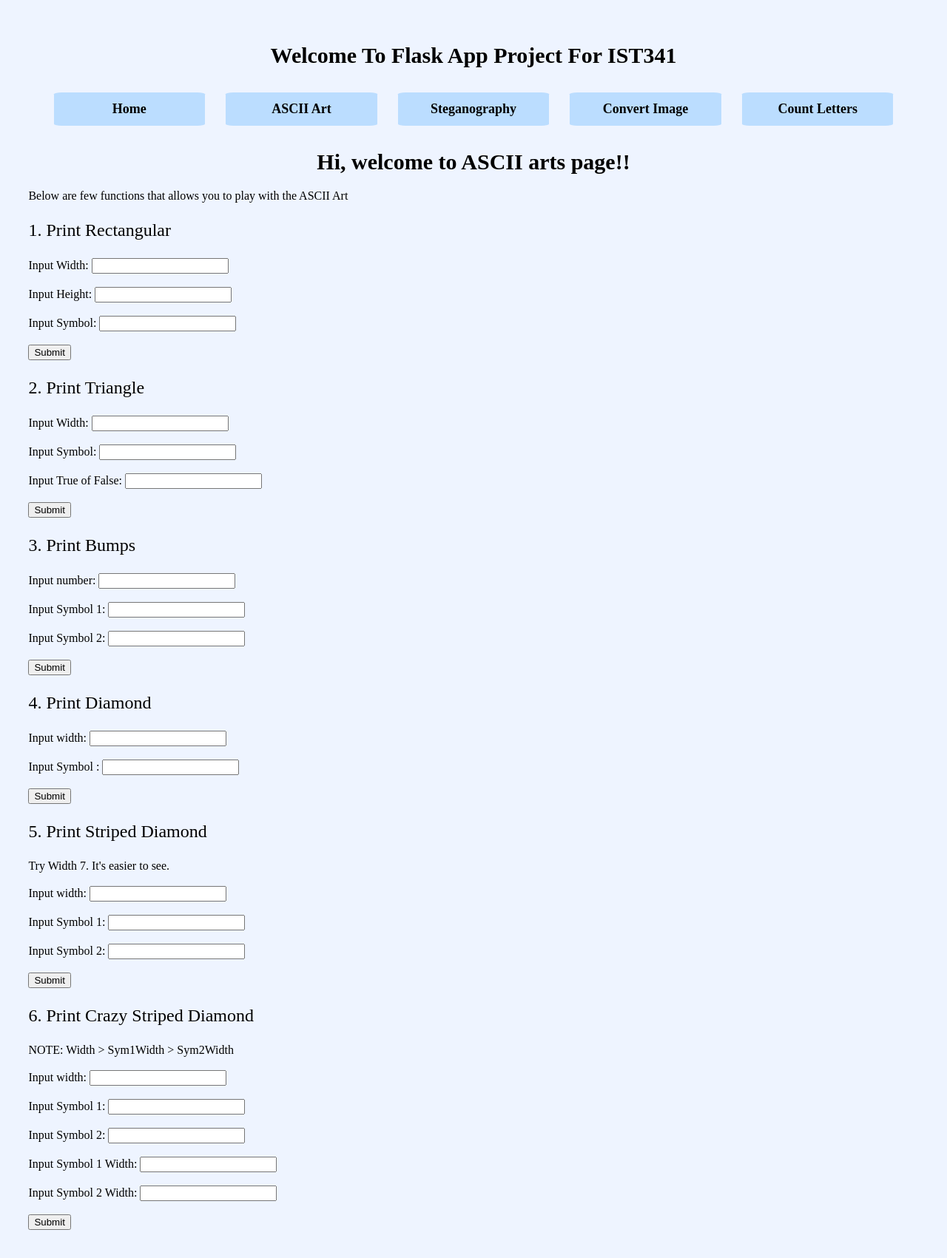
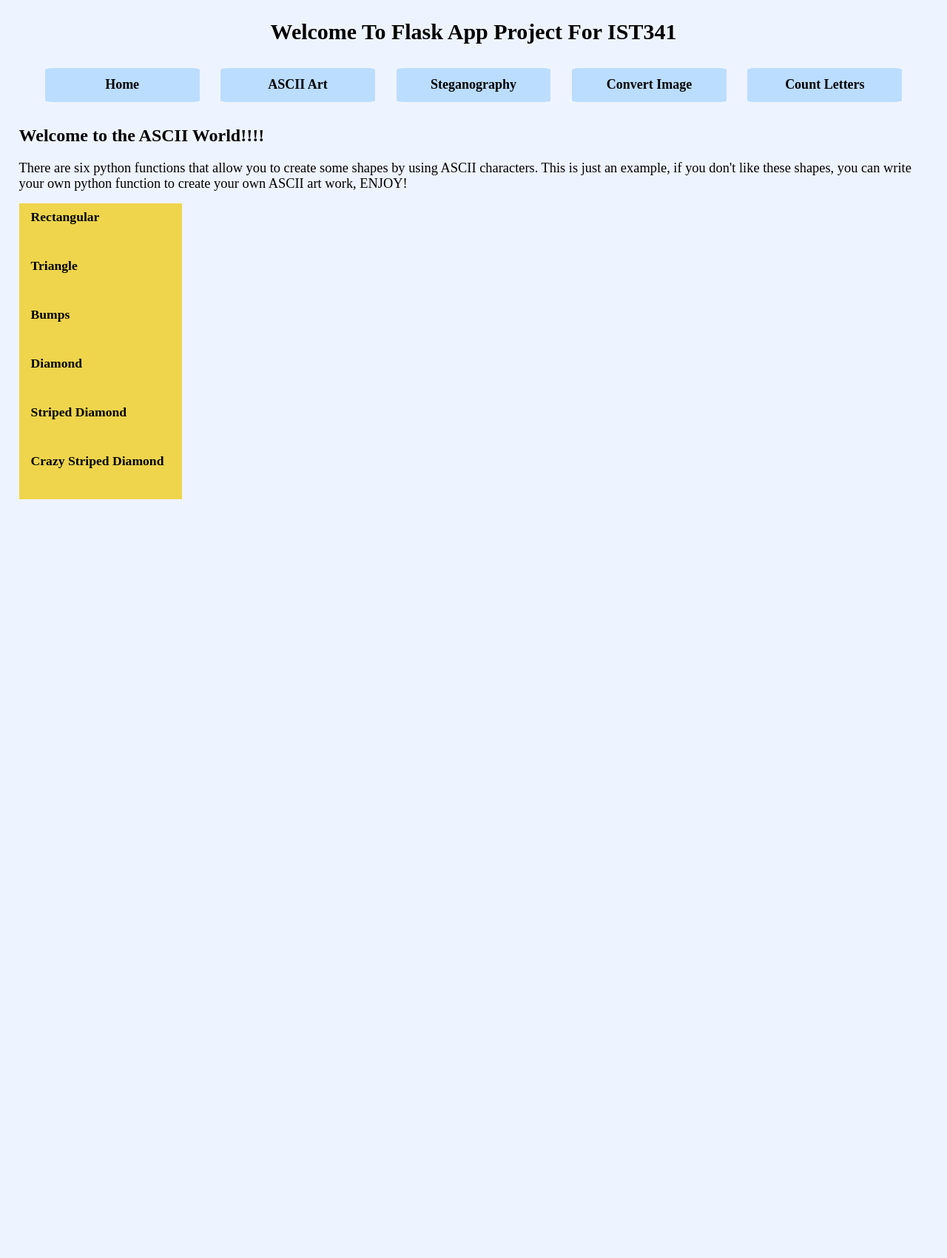
Before and after one commit to cct823/Flask_CoolDesign, a Flask app: page /printRect in a window 1280 px wide. Shown: the whole page at 74% size. After the commit the page ends 675 px from the top, so only its background shows below. Run offline with Flask 2, Linux system fonts and the light colour scheme.

Commit message:
ASCII css done

```diff
--- /dev/null
+++ b/project/static/css/ascii.css
@@ -0,0 +1,60 @@
+
+body{
+    /* background-color: #f88fb0; */
+    margin: 2%
+}
+
+.des {
+    font-size: 115%;
+}
+
+.section {
+    display: none;
+}
+.section:target {
+    display: block;
+    float: left;
+    margin-left: 2%;
+    width: 80%;
+    height: 400px;
+}
+
+
+p{
+    font-size: 200%;
+}
+
+ul {
+    list-style-type: none;
+    padding: 0;
+    width: 220px;
+    height: 400px;
+    background-color: #efd54c;
+}
+
+li a {
+    display: inline-block;
+    padding: 8px 16px;
+    color: #000000;
+    font-size: 110%;
+    text-align: left;
+    text-decoration: none;
+    height: 50px;
+    background-color: #efd54c;
+    vertical-align: middle;
+    font-weight: bold;
+}
+
+.nav-bar{
+    float: left;
+}
+
+form{
+    font-size:110%
+}
+
+
+h2{
+    font-size: 24px;
+
+}
--- a/project/static/css/base.css
+++ b/project/static/css/base.css
@@ -22,8 +22,8 @@ nav > a{
 
 body{
     background-color: #eef4ff;
-    padding: 1%;
-    margin: 2%;
+    /* padding: 1%;
+    margin: 1%; */
 }
 
 nav{
--- a/project/templates/ASCII_Art.html
+++ b/project/templates/ASCII_Art.html
@@ -1,11 +1,39 @@
 {% extends "base.html" %}
 
 {% block content %}
-    <h1>Hi, {{ user.message }}!</h1>
-    <div> Below are few functions that allows you to play with the ASCII Art</div>
+    <!-- <h1>Hi, {{ user.message }}!</h1> -->
+<head>
+    <link rel="stylesheet" href="{{ url_for('static', filename='css/ascii.css') }}" />
+    <!-- <link rel="stylesheet" href="../static/css/ascii.css"/> -->
+    <style>
+        .section { display: none }
+        .section:target { display: block }
+    </style>
+</head>
+
+<body>
+
+    <h2> Welcome to the ASCII World!!!!</h2>
+    <div class=des>
+        There are six python functions that allow you to create some shapes by using ASCII characters. This is just an example, if you don't like these shapes, you can write your own python function to create your own ASCII art work, ENJOY!
+
+    </div>
+
+    <div class="nav-bar">
+        <ul class="nav">
+            <li><a href=#one>Rectangular</a></li>
+            <li><a href=#two>Triangle</a></li>
+            <li><a href=#three>Bumps</a></li>
+            <li><a href=#four>Diamond</a></li>
+            <li><a href=#five>Striped Diamond</a></li>
+            <li><a href=#six>Crazy Striped Diamond</a></li>
+        </ul>
+    </div>
 
     {#    section 1#}
-    <p style="font-size:150%"> 1. Print Rectangular </p>
+    <div class = display-right>
+        <div id=one class=section >
+        <p> Print Rectangular </p>
         <form action="{{ url_for('arts.printRect') }}" method="post">
             Input Width:
             <input type=text  name=width ><br><br>
@@ -15,9 +43,11 @@
             <input type=text    name=symbol ><br><br>
             <input type=submit  value=Submit><br>
         </form>
+        </div>
 
         {#    section 2#}
-    <p style="font-size:150%"> 2. Print Triangle </p>
+        <div id=two class=section>
+        <p> Print Triangle </p>
         <form action="{{ url_for('arts.printTriangle') }}" method="post">
             Input Width:
             <input type=text  name=width ><br><br>
@@ -27,11 +57,13 @@
             <input type=text  name=whichsideup ><br><br>
             <input type=submit  value=Submit><br>
         </form>
+        </div>
 
         {#    section 3#}
-    <p style="font-size:150%"> 3. Print Bumps </p>
+        <div id=three class=section>
+        <p> Print Bumps </p>
         <form action="{{ url_for('arts.printBumps') }}" method="post">
-        Input number:
+            Input Number:
             <input type=text  name=number ><br><br>
             Input Symbol 1:
             <input type=text  name=symbol1 ><br><br>
@@ -39,22 +71,27 @@
             <input type=text  name=symbol2 ><br><br>
             <input type=submit  value=Submit><br>
         </form>
+        </div>
 
         {#    section 4#}
-    <p style="font-size:150%"> 4. Print Diamond </p>
+        <div id=four class=section>
+        <p> Print Diamond </p>
         <form action="{{ url_for('arts.printDiamond') }}" method="post">
-        Input width:
+            Input Width:
             <input type=text  name=number ><br><br>
             Input Symbol :
             <input type=text  name=symbol ><br><br>
             <input type=submit  value=Submit><br>
         </form>
+        </div>
+
 
         {#    section 5#}
-    <p style="font-size:150%"> 5. Print Striped Diamond </p>
+        <div id=five class=section>
+        <p> Print Striped Diamond </p>
         <form action="{{ url_for('arts.printStripedDiamond') }}" method="post">
-       Try Width 7. It's easier to see.<br><br>
-        Input width:
+            NOTE: Try Width 7. It's easier to see.<br><br>
+            Input Width:
             <input type=text  name=number ><br><br>
             Input Symbol 1:
             <input type=text  name=symbol1 ><br><br>
@@ -62,12 +99,14 @@
             <input type=text  name=symbol2 ><br><br>
             <input type=submit  value=Submit><br>
         </form>
+        </div>
 
         {#    section 6#}
-    <p style="font-size:150%"> 6. Print Crazy Striped Diamond </p>
+        <div id=six class=section>
+        <p> Print Crazy Striped Diamond </p>
         <form action="{{ url_for('arts.printCrazyStripedDiamond') }}" method="post">
             NOTE: Width > Sym1Width > Sym2Width <br><br>
-        Input width:
+            Input Width:
             <input type=text  name=number ><br><br>
             Input Symbol 1:
             <input type=text  name=symbol1 ><br><br>
@@ -79,5 +118,7 @@
             <input type=text  name=sym2Width ><br><br>
             <input type=submit  value=Submit><br>
         </form>
-
+        </div>
+    </div>
+</body>
 {% endblock %}
--- a/project/templates/css/index.css
+++ /dev/null
@@ -1,4 +0,0 @@
-h2{
-    background-color: #000000;
-    color: #ffffff;
-}
--- a/project/templates/index.html
+++ b/project/templates/index.html
@@ -52,7 +52,7 @@
             knowledge to complete this project. If you want to find out more about Flask, feel free to read ann
             chapters! &nbsp&nbsp <a
                 href="https://blog.miguelgrinberg.com/post/the-flask-mega-tutorial-part-i-hello-world"> Click here to
-                visit the tutorial</a></li>
+                visit the tutorial website</a></li>
         </p>
         <p>If you want to put different function, you may want to search <b>Blueprints</b></p>
         <p>If you want to make your website colorful, you can use <b>CSS or JavaScript</b></p>
```
Also changed, not shown: project/static/css/ascii_result.css (added, +7 -0 lines), project/templates/ASCII_Results.html (+7 -2 lines), project/templates/css/base.css (deleted, +0 -18 lines), 1 other file. Lines whose indentation alone changed are shown as unchanged.
